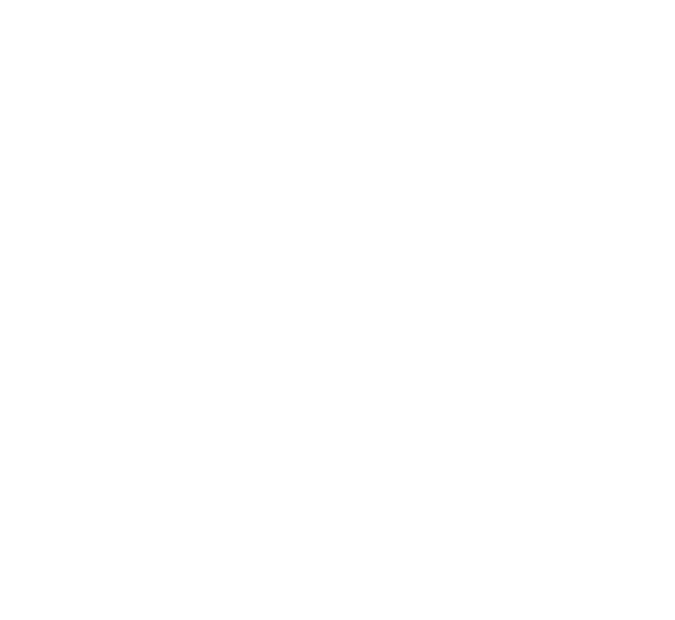
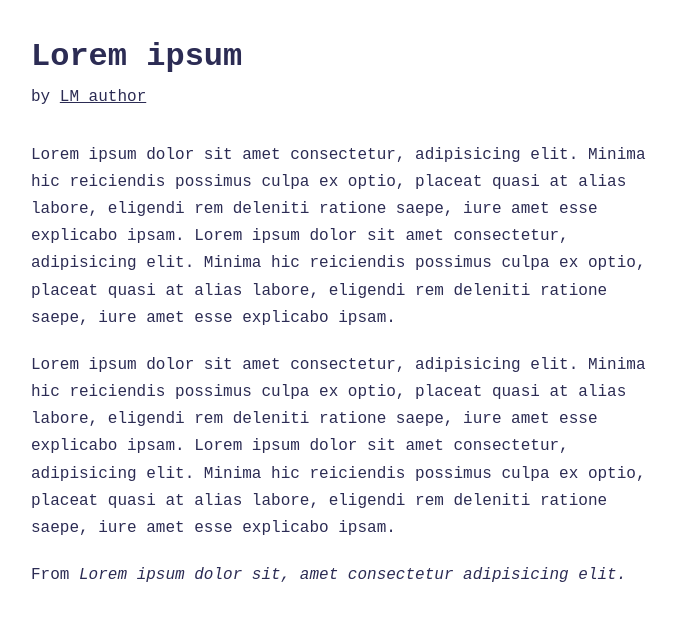
Before and after one commit to wjohaniuk/nauka-git, a plain HTML site: page index.html in a window 1280 px wide. Shown: the whole page, without its empty margins (127-802 px from the left). Drawn offline with Linux system fonts and the light colour scheme.

Commit message:
Add lorem ipsum text and style.css

```diff
--- /dev/null
+++ b/css/style.css
@@ -0,0 +1,30 @@
+*,
+*::before,
+*::after {
+	box-sizing: border-box;
+}
+
+body {
+	font-size: 16px;
+	line-height: 1.7;
+	font-family: 'Times new roma', monospace;
+	color: #2c2c54;
+	align-items: center;
+}
+
+header {
+	margin: 30px 150px;
+}
+
+h1 {
+	margin-bottom: 0;
+}
+
+.author {
+	text-decoration: underline;
+}
+
+section {
+	margin: 20px 150px;
+	width: 50%;
+}
--- a/index.html
+++ b/index.html
@@ -4,11 +4,33 @@
 <head>
     <meta charset="UTF-8">
     <meta name="viewport" content="width=device-width, initial-scale=1.0">
-    <title>Document</title>
+    <title>Lorem ipsum</title>
+    <link rel="stylesheet" href="css/style.css">
 </head>
 
 <body>
+    <header>
+        <h1>Lorem ipsum</h1>
+        by <span class="author">LM author</span>
+    </header>
 
+    <section class="part1">
+        Lorem ipsum dolor sit amet consectetur, adipisicing elit. Minima hic reiciendis possimus culpa ex optio, placeat
+        quasi at alias labore, eligendi rem deleniti ratione saepe, iure amet esse explicabo ipsam. Lorem ipsum dolor
+        sit amet consectetur, adipisicing elit. Minima hic reiciendis possimus culpa ex optio, placeat
+        quasi at alias labore, eligendi rem deleniti ratione saepe, iure amet esse explicabo ipsam.
+    </section>
+
+    <section class="part2">
+        Lorem ipsum dolor sit amet consectetur, adipisicing elit. Minima hic reiciendis possimus culpa ex optio, placeat
+        quasi at alias labore, eligendi rem deleniti ratione saepe, iure amet esse explicabo ipsam. Lorem ipsum dolor
+        sit amet consectetur, adipisicing elit. Minima hic reiciendis possimus culpa ex optio, placeat
+        quasi at alias labore, eligendi rem deleniti ratione saepe, iure amet esse explicabo ipsam.
+    </section>
+
+    <section class="source">
+        From <i>Lorem ipsum dolor sit, amet consectetur adipisicing elit.</i>
+    </section>
 </body>
 
 </html>
```
